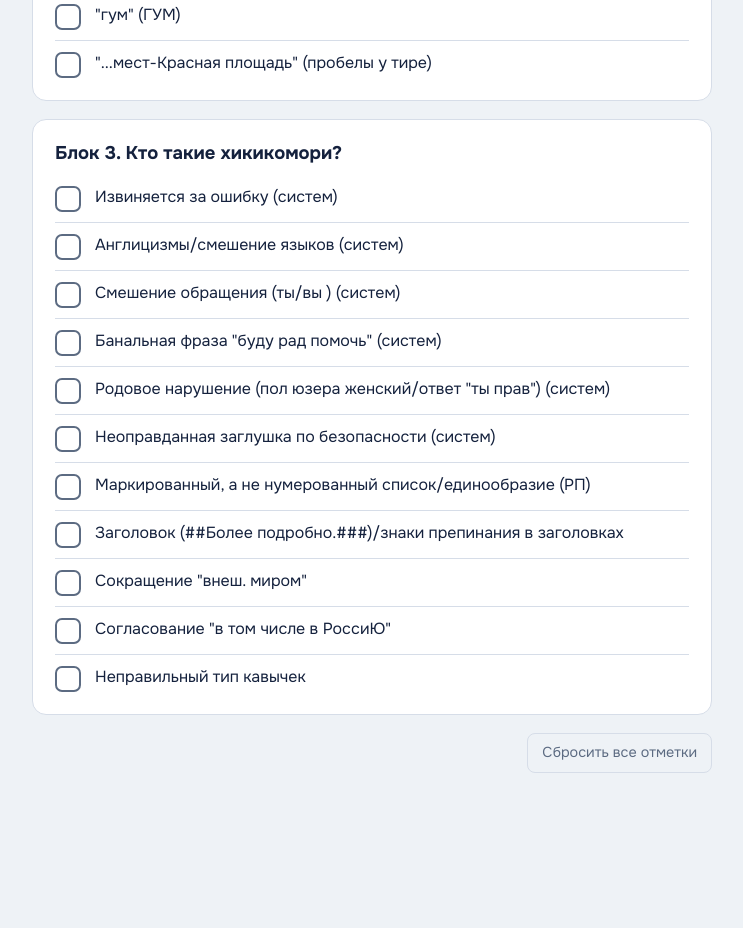
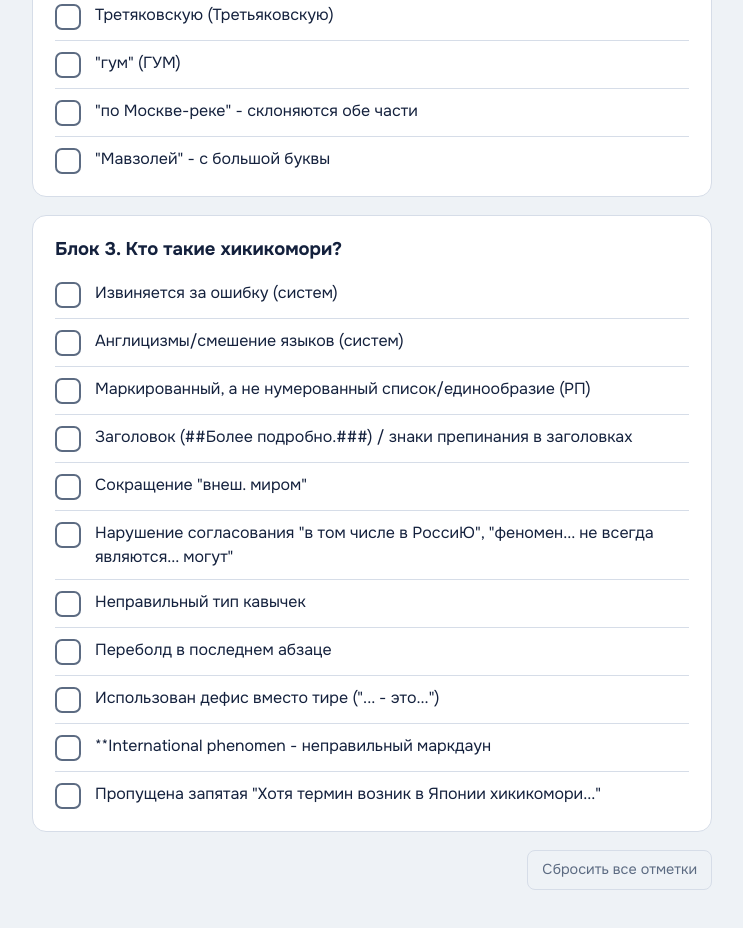
Before and after one commit to mogsu/checklist_12module, a plain HTML site: page index.html in a window 1280 px wide. Shown: the part 804-1732 px from the top of the page, without its empty margins (268-1011 px from the left). Before the commit the page ends 1641 px from the top, so only its background shows below. Drawn offline with Linux system fonts and the light colour scheme.

Commit message:
Update index.html

```diff
--- a/index.html
+++ b/index.html
@@ -133,6 +133,11 @@
         <span class="text">Неправильное обращение ты/вы</span>
       </label>
 
+      <label class="item">
+        <input type="checkbox">
+        <span class="box"><svg viewBox="0 0 16 16" fill="none" stroke="#fff" stroke-width="2.6" stroke-linecap="round" stroke-linejoin="round"><path d="M3 8.5l3.2 3.2L13 4.8"/></svg></span>
+        <span class="text">Не самые безопасные методы (утюг и парафин) </span>
+      </label>
 
       <label class="item">
         <input type="checkbox">
@@ -200,7 +205,13 @@
             <label class="item">
         <input type="checkbox">
         <span class="box"><svg viewBox="0 0 16 16" fill="none" stroke="#fff" stroke-width="2.6" stroke-linecap="round" stroke-linejoin="round"><path d="M3 8.5l3.2 3.2L13 4.8"/></svg></span>
-        <span class="text">"...мест-Красная площадь" (пробелы у тире)</span>
+        <span class="text">"по Москве-реке" - склоняются обе части</span>
+      </label>
+
+            <label class="item">
+        <input type="checkbox">
+        <span class="box"><svg viewBox="0 0 16 16" fill="none" stroke="#fff" stroke-width="2.6" stroke-linecap="round" stroke-linejoin="round"><path d="M3 8.5l3.2 3.2L13 4.8"/></svg></span>
+        <span class="text">"Мавзолей" - с большой буквы</span>
       </label>
 
     </section>
@@ -226,37 +237,13 @@
       <label class="item">
         <input type="checkbox">
         <span class="box"><svg viewBox="0 0 16 16" fill="none" stroke="#fff" stroke-width="2.6" stroke-linecap="round" stroke-linejoin="round"><path d="M3 8.5l3.2 3.2L13 4.8"/></svg></span>
-        <span class="text">Смешение обращения (ты/вы ) (систем)</span>
-      </label>
-
-      <label class="item">
-        <input type="checkbox">
-        <span class="box"><svg viewBox="0 0 16 16" fill="none" stroke="#fff" stroke-width="2.6" stroke-linecap="round" stroke-linejoin="round"><path d="M3 8.5l3.2 3.2L13 4.8"/></svg></span>
-        <span class="text">Банальная фраза "буду рад помочь" (систем)</span>
-      </label>
-
-      <label class="item">
-        <input type="checkbox">
-        <span class="box"><svg viewBox="0 0 16 16" fill="none" stroke="#fff" stroke-width="2.6" stroke-linecap="round" stroke-linejoin="round"><path d="M3 8.5l3.2 3.2L13 4.8"/></svg></span>
-        <span class="text">Родовое нарушение (пол юзера женский/ответ "ты прав") (систем)</span>
-      </label>
-
-      <label class="item">
-        <input type="checkbox">
-        <span class="box"><svg viewBox="0 0 16 16" fill="none" stroke="#fff" stroke-width="2.6" stroke-linecap="round" stroke-linejoin="round"><path d="M3 8.5l3.2 3.2L13 4.8"/></svg></span>
-        <span class="text">Неоправданная заглушка по безопасности (систем)</span>
-      </label>
-
-      <label class="item">
-        <input type="checkbox">
-        <span class="box"><svg viewBox="0 0 16 16" fill="none" stroke="#fff" stroke-width="2.6" stroke-linecap="round" stroke-linejoin="round"><path d="M3 8.5l3.2 3.2L13 4.8"/></svg></span>
         <span class="text">Маркированный, а не нумерованный список/единообразие (РП)</span>
       </label>
 
             <label class="item">
         <input type="checkbox">
         <span class="box"><svg viewBox="0 0 16 16" fill="none" stroke="#fff" stroke-width="2.6" stroke-linecap="round" stroke-linejoin="round"><path d="M3 8.5l3.2 3.2L13 4.8"/></svg></span>
-        <span class="text">Заголовок (##Более подробно.###)/знаки препинания в заголовках</span>
+        <span class="text">Заголовок (##Более подробно.###) / знаки препинания в заголовках</span>
       </label>
 
             <label class="item">
@@ -268,13 +255,37 @@
             <label class="item">
         <input type="checkbox">
         <span class="box"><svg viewBox="0 0 16 16" fill="none" stroke="#fff" stroke-width="2.6" stroke-linecap="round" stroke-linejoin="round"><path d="M3 8.5l3.2 3.2L13 4.8"/></svg></span>
-        <span class="text">Согласование "в том числе в РоссиЮ"</span>
+        <span class="text">Нарушение согласования "в том числе в РоссиЮ", "феномен... не всегда являются... могут" </span>
       </label>
 
                   <label class="item">
         <input type="checkbox">
         <span class="box"><svg viewBox="0 0 16 16" fill="none" stroke="#fff" stroke-width="2.6" stroke-linecap="round" stroke-linejoin="round"><path d="M3 8.5l3.2 3.2L13 4.8"/></svg></span>
         <span class="text">Неправильный тип кавычек</span>
+      </label>
+
+                  <label class="item">
+        <input type="checkbox">
+        <span class="box"><svg viewBox="0 0 16 16" fill="none" stroke="#fff" stroke-width="2.6" stroke-linecap="round" stroke-linejoin="round"><path d="M3 8.5l3.2 3.2L13 4.8"/></svg></span>
+        <span class="text">Переболд в последнем абзаце</span>
+      </label>
+
+                  <label class="item">
+        <input type="checkbox">
+        <span class="box"><svg viewBox="0 0 16 16" fill="none" stroke="#fff" stroke-width="2.6" stroke-linecap="round" stroke-linejoin="round"><path d="M3 8.5l3.2 3.2L13 4.8"/></svg></span>
+        <span class="text">Использован дефис вместо тире ("... - это...")</span>
+      </label>
+
+                 <label class="item">
+        <input type="checkbox">
+        <span class="box"><svg viewBox="0 0 16 16" fill="none" stroke="#fff" stroke-width="2.6" stroke-linecap="round" stroke-linejoin="round"><path d="M3 8.5l3.2 3.2L13 4.8"/></svg></span>
+        <span class="text">**International phenomen - неправильный маркдаун</span>
+      </label>
+
+                 <label class="item">
+        <input type="checkbox">
+        <span class="box"><svg viewBox="0 0 16 16" fill="none" stroke="#fff" stroke-width="2.6" stroke-linecap="round" stroke-linejoin="round"><path d="M3 8.5l3.2 3.2L13 4.8"/></svg></span>
+        <span class="text">Пропущена запятая "Хотя термин возник в Японии хикикомори..."</span>
       </label>
 
     </section>
```
